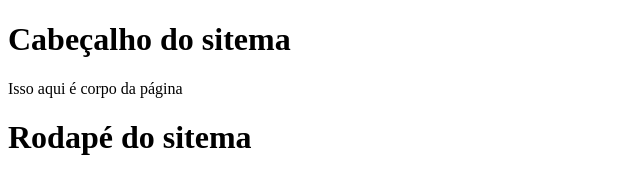
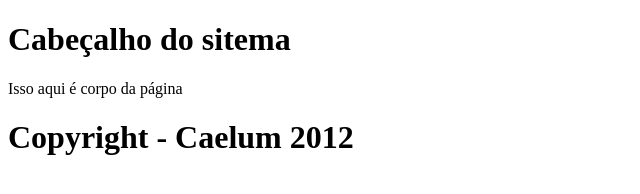
Before and after one commit to diegolcf/curso-git, a plain HTML site: page proposta_1.html in a window 1280 px wide. Shown: the whole page, without its empty margins (0-640 px from the left). Drawn offline with Linux system fonts and the light colour scheme.

Commit message:
rodape copyright

```diff
--- a/proposta_1.html
+++ b/proposta_1.html
@@ -13,7 +13,7 @@
         Isso aqui é corpo da página
     </div>
 
-    <h1>Rodapé do sitema</h1>
+    <h1>Copyright - Caelum 2012</h1>
 
 </body>
 
```
